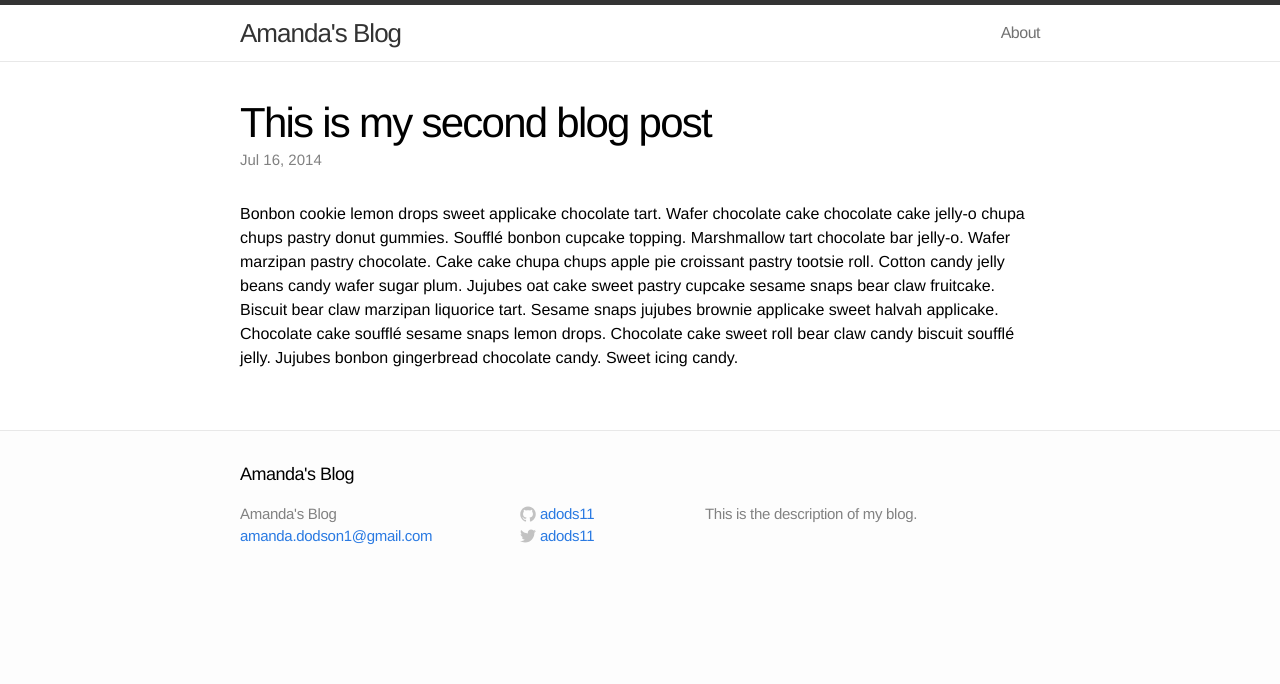
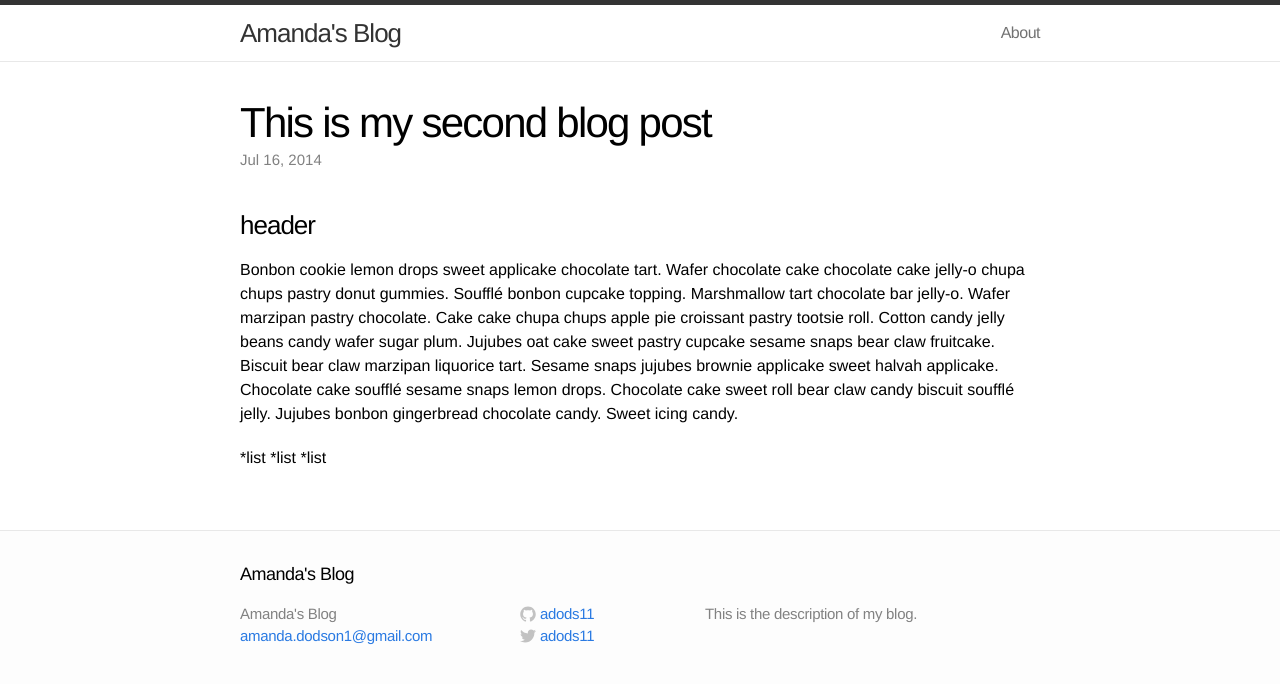
Before and after one commit to adods11/adods11.github.io, a Jekyll site: the page built from _posts/2014-07-16-blog2.markdown, in a window 1280 px wide. Shown: the top 684 px of the page. Built offline with Jekyll 4.4.1, drawn with Linux system fonts in a browser that asks for light colours.

Commit message:
Blog 2 Second Commit

```diff
--- a/_posts/2014-07-16-blog2.markdown
+++ b/_posts/2014-07-16-blog2.markdown
@@ -5,7 +5,13 @@ date:   2014-07-16 19:08:15
 categories: jekyll update
 ---
 
+###header
+
 Bonbon cookie lemon drops sweet applicake chocolate tart. Wafer chocolate cake chocolate cake jelly-o chupa chups pastry donut gummies. Soufflé bonbon cupcake topping. Marshmallow tart chocolate bar jelly-o. Wafer marzipan pastry chocolate. Cake cake chupa chups apple pie croissant pastry tootsie roll. Cotton candy jelly beans candy wafer sugar plum. Jujubes oat cake sweet pastry cupcake sesame snaps bear claw fruitcake. Biscuit bear claw marzipan liquorice tart. Sesame snaps jujubes brownie applicake sweet halvah applicake. Chocolate cake soufflé sesame snaps lemon drops. Chocolate cake sweet roll bear claw candy biscuit soufflé jelly. Jujubes bonbon gingerbread chocolate candy. Sweet icing candy.
+
+*list
+*list
+*list
 
 [jekyll-gh]: https://github.com/jekyll/jekyll
 [jekyll]:    http://jekyllrb.com
```
